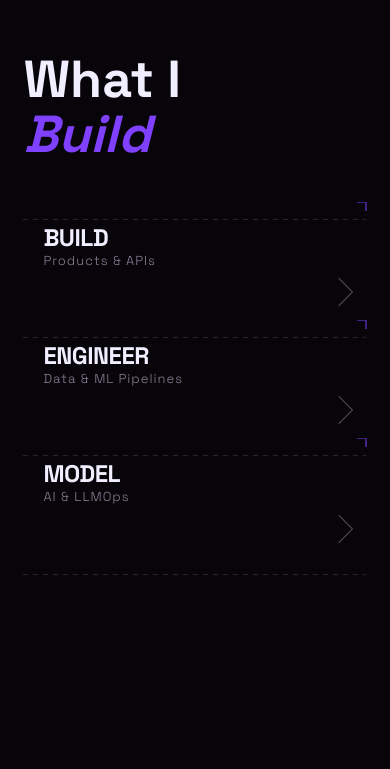
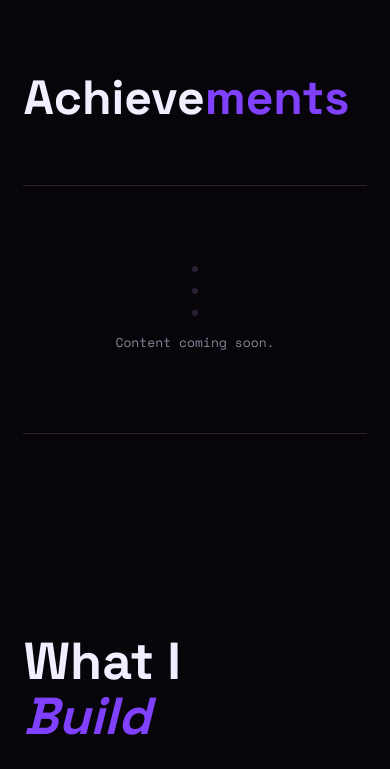
Before and after one commit to Harshal875/portfolio, a React (Vite) app: page / in a window 390 px wide. Shown: the part 4936-5705 px from the top of the page. Built offline with nearby package versions, Linux system fonts and the light colour scheme.

Commit message:
feat: add Achievements section (placeholder, content TBD)

```diff
--- /dev/null
+++ b/src/components/Achievements.tsx
@@ -0,0 +1,49 @@
+import './styles/Achievements.css'
+
+// ─── Placeholder — content coming soon ───────────────────────────────────────
+const ACHIEVEMENTS: {
+  num: string
+  title: string
+  org: string
+  date: string
+  desc: string
+}[] = []
+
+const Achievements = () => {
+  return (
+    <div className="achievements-section" id="achievements">
+      <div className="section-container">
+        <h2 className="achievements-heading">
+          Achieve<span className="achievements-accent">ments</span>
+        </h2>
+
+        {ACHIEVEMENTS.length === 0 ? (
+          <div className="achievements-placeholder">
+            <span className="placeholder-dot" />
+            <span className="placeholder-dot" />
+            <span className="placeholder-dot" />
+            <p>Content coming soon.</p>
+          </div>
+        ) : (
+          <div className="achievements-list">
+            {ACHIEVEMENTS.map((a) => (
+              <div className="achievement-row" key={a.num}>
+                <span className="achievement-num">{a.num}</span>
+                <div className="achievement-body">
+                  <div className="achievement-top">
+                    <h3 className="achievement-title">{a.title}</h3>
+                    <span className="achievement-date">{a.date}</span>
+                  </div>
+                  <span className="achievement-org">{a.org}</span>
+                  {a.desc && <p className="achievement-desc">{a.desc}</p>}
+                </div>
+              </div>
+            ))}
+          </div>
+        )}
+      </div>
+    </div>
+  )
+}
+
+export default Achievements
--- a/src/components/MainContainer.tsx
+++ b/src/components/MainContainer.tsx
@@ -3,6 +3,7 @@ import { initialFX, setAllTimeline } from '../utils/gsapAnimations'
 import setSplitText from '../utils/splitText'
 import '../utils/lenis'
 import About from './About'
+import Achievements from './Achievements'
 import Career from './Career'
 import Contact from './Contact'
 import Cursor from './Cursor'
@@ -44,6 +45,7 @@ const MainContainer = () => {
         <About />
         <Career />
         <Work />
+        <Achievements />
         <WhatIDo />
         {isDesktop && (
           <Suspense fallback={<div style={{ height: '100vh' }} />}>
--- /dev/null
+++ b/src/components/styles/Achievements.css
@@ -0,0 +1,149 @@
+.achievements-section {
+  padding: 100px 0 120px;
+}
+
+.achievements-heading {
+  font-size: clamp(48px, 5.5vw, 80px);
+  font-weight: 700;
+  margin-bottom: 60px;
+}
+
+.achievements-accent {
+  color: var(--accentColor);
+}
+
+/* ─── Placeholder state ───────────────────────────── */
+.achievements-placeholder {
+  display: flex;
+  flex-direction: column;
+  align-items: center;
+  justify-content: center;
+  gap: 16px;
+  padding: 80px 0;
+  border-top: 1px solid var(--border);
+  border-bottom: 1px solid var(--border);
+  color: var(--textMuted);
+  font-family: 'Space Mono', monospace;
+  font-size: 13px;
+}
+
+.achievements-placeholder .placeholder-dot {
+  width: 6px;
+  height: 6px;
+  border-radius: 50%;
+  background: var(--border);
+  display: block;
+}
+
+/* ─── List (used once content is added) ──────────── */
+.achievements-list {
+  display: flex;
+  flex-direction: column;
+}
+
+.achievement-row {
+  display: flex;
+  gap: 32px;
+  align-items: flex-start;
+  padding: 36px 0;
+  border-top: 1px solid var(--border);
+  position: relative;
+  transition: padding-left 0.3s ease;
+}
+
+.achievement-row:last-child {
+  border-bottom: 1px solid var(--border);
+}
+
+.achievement-row::before {
+  content: '';
+  position: absolute;
+  left: -24px;
+  top: 0;
+  bottom: 0;
+  width: 2px;
+  background: var(--accentColor);
+  transform: scaleY(0);
+  transform-origin: top;
+  transition: transform 0.4s cubic-bezier(0.76, 0, 0.24, 1);
+}
+
+.achievement-row:hover::before {
+  transform: scaleY(1);
+}
+
+.achievement-num {
+  font-family: 'Space Mono', monospace;
+  font-size: 12px;
+  color: var(--accentColor);
+  letter-spacing: 1px;
+  flex-shrink: 0;
+  padding-top: 4px;
+  width: 28px;
+}
+
+.achievement-body {
+  flex: 1;
+  display: flex;
+  flex-direction: column;
+  gap: 8px;
+}
+
+.achievement-top {
+  display: flex;
+  justify-content: space-between;
+  align-items: baseline;
+  gap: 16px;
+}
+
+.achievement-title {
+  font-size: clamp(22px, 2.5vw, 34px);
+  font-weight: 700;
+  letter-spacing: -0.5px;
+  line-height: 1.1;
+  transition: color 0.3s ease;
+}
+
+.achievement-row:hover .achievement-title {
+  color: var(--accent2);
+}
+
+.achievement-date {
+  font-family: 'Space Mono', monospace;
+  font-size: 11px;
+  color: var(--textMuted);
+  letter-spacing: 0.5px;
+  flex-shrink: 0;
+}
+
+.achievement-org {
+  font-family: 'Space Mono', monospace;
+  font-size: 11px;
+  color: var(--accentColor);
+  letter-spacing: 0.8px;
+}
+
+.achievement-desc {
+  font-size: 14px;
+  font-weight: 300;
+  color: var(--textMuted);
+  line-height: 1.65;
+  max-width: 680px;
+}
+
+@media only screen and (max-width: 600px) {
+  .achievement-row {
+    flex-direction: column;
+    gap: 12px;
+    padding: 28px 0;
+  }
+
+  .achievement-num {
+    display: none;
+  }
+
+  .achievement-top {
+    flex-direction: column;
+    gap: 4px;
+  }
+}
```
